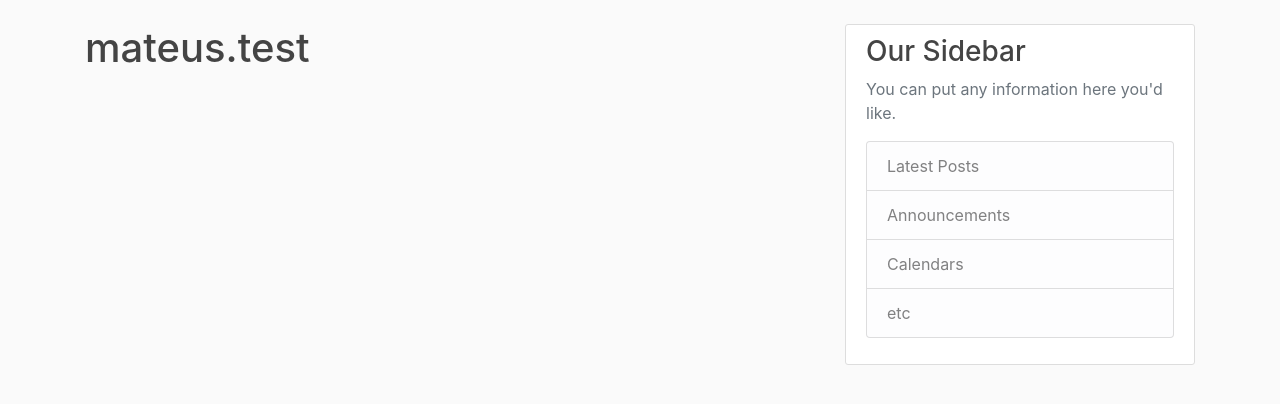
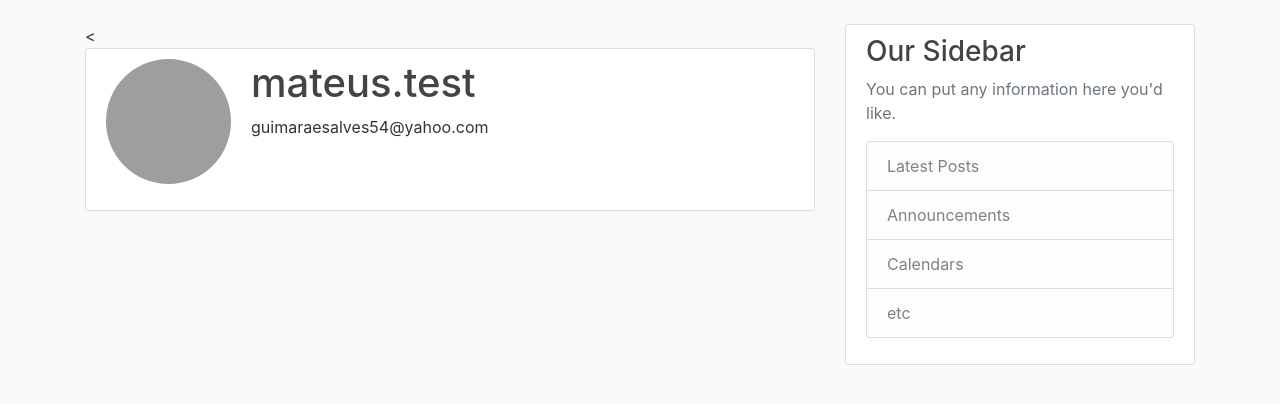
Before and after one commit to guimaraesalves/flask, a Flask app: page /account in a window 1280 px wide. Shown: the part 56-460 px from the top of the page. Run offline with Flask 2, Linux system fonts and the light colour scheme; a user stored in the database is signed in; some libraries are stand-ins or nearby versions; grey boxes are pictures that could not be loaded.

Commit message:
update curso flask

```diff
--- a/Corey_Schafer/flaskblog/Flask_Blog/flaskblog/templates/account.html
+++ b/Corey_Schafer/flaskblog/Flask_Blog/flaskblog/templates/account.html
@@ -1,4 +1,13 @@
 {% extends "layout.html" %}
 {% block content %}
-    <h1>{{ current_user.username }}</h1>
+    <<div class="content-section">
+      <div class="media">
+        <img class="rounded-circle account-img" src="userimage.jpg">
+        <div class="media-body">
+          <h2 class="account-heading">{{ current_user.username }}</h2>
+          <p class="text-secundary">{{ current_user.email }}</p>
+        </div>
+      </div>
+      <!-- FORM HERE -->
+    </div>
 {% endblock content %}
```
Also changed, not shown: Corey_Schafer/flaskblog/Flask_Blog/flaskblog/static/profile_pics/avatarCNH.png (added), Corey_Schafer/flaskblog/Flask_Blog/flaskblog/static/profile_pics/avatarPython.png (added).
